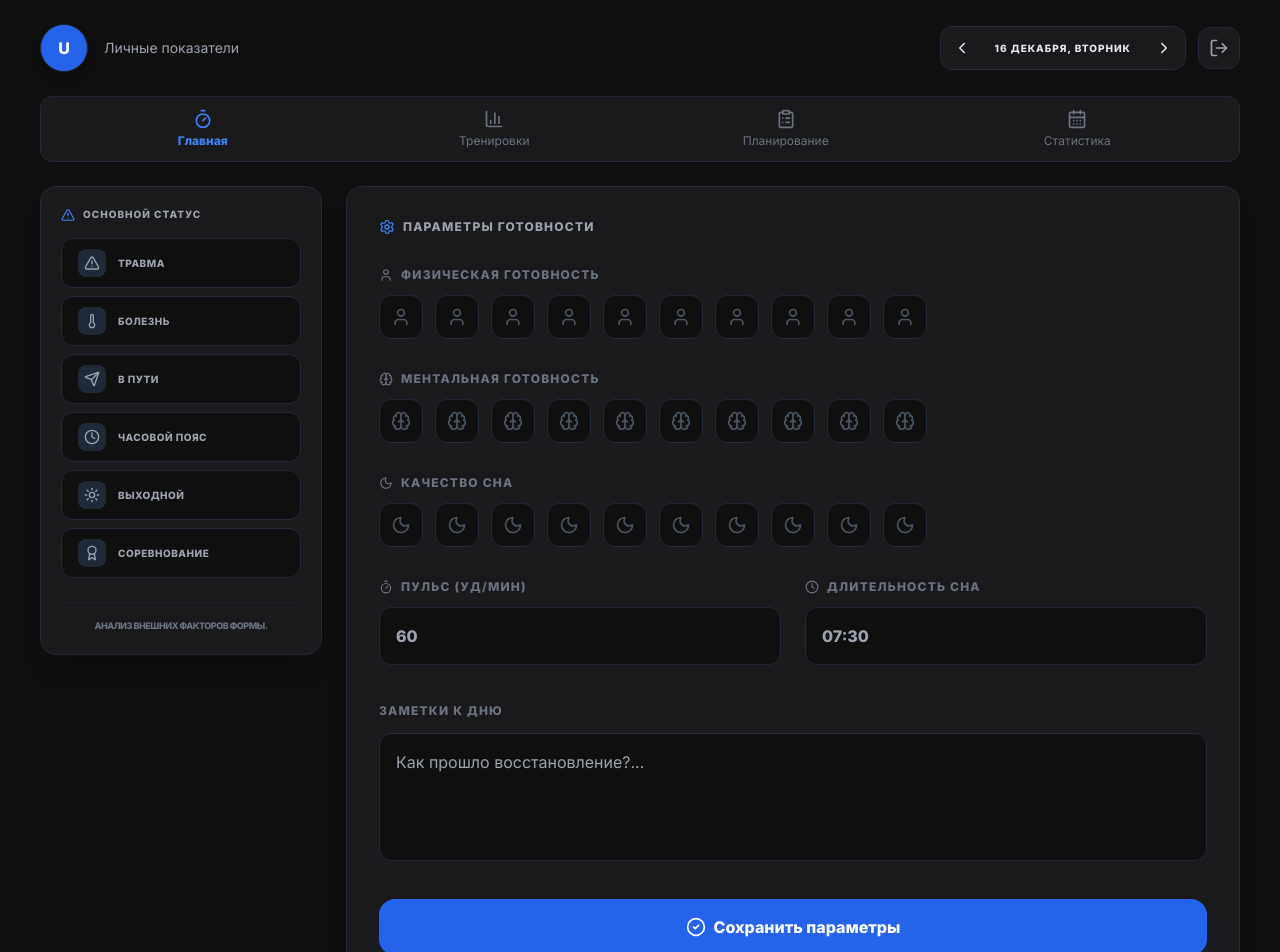
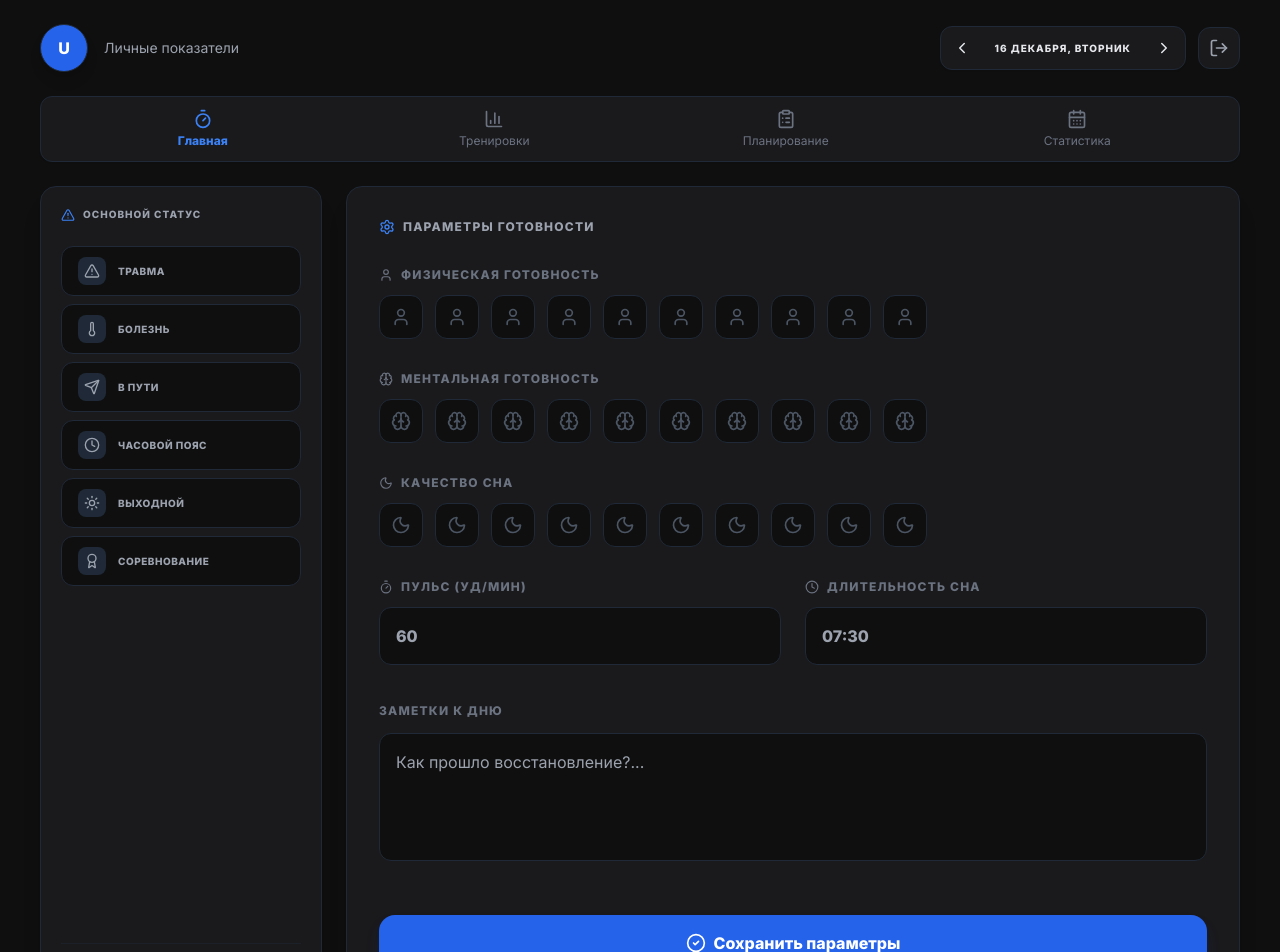
Before and after one commit to mbaliabin/dagbook-test, a React (Vite) app in the folder fasx-frontend/: page /daily in a window 1280 px wide. Shown: the top 952 px of the page. Built offline with nearby package versions, Linux system fonts and the light colour scheme; no server answers.

Commit message:
Доработка AccountPage.tsx 65

```diff
--- a/fasx-frontend/src/pages/DailyParameters.tsx
+++ b/fasx-frontend/src/pages/DailyParameters.tsx
@@ -11,7 +11,7 @@ import { getUserProfile } from "../api/getUserProfile";
 
 dayjs.locale("ru");
 
-// --- ВСПОМОГАТЕЛЬНЫЕ КОМПОНЕНТЫ ---
+// --- КОМПОНЕНТЫ (Компактные размеры) ---
 
 const TenButtons = ({ value, onChange, Icon }: { value: number; onChange: (val: number) => void; Icon: any }) => (
   <div className="flex flex-wrap gap-2 md:gap-3">
@@ -34,7 +34,6 @@ const TenButtons = ({ value, onChange, Icon }: { value: number; onChange: (val:
   </div>
 );
 
-// Сделали кнопку ниже (py-2.5 вместо py-4)
 const CompactStatusButton = ({ id, label, Icon, activeId, onClick, activeColor }: any) => {
   const isActive = activeId === id;
   return (
@@ -148,7 +147,7 @@ export default function DailyParameters() {
           </div>
 
           <div className="flex items-center space-x-3">
-            <div className="flex items-center bg-[#1a1a1d] border border-gray-800 rounded-xl p-1">
+            <div className="flex items-center bg-[#1a1a1d] border border-gray-800 rounded-xl p-1 shadow-sm">
               <button onClick={() => setSelectedDate(selectedDate.subtract(1, "day"))} className="p-2 hover:text-blue-500 transition-colors"><ChevronLeft size={18}/></button>
               <span className="px-4 text-[10px] font-black uppercase tracking-widest min-w-[140px] text-center">
                 {selectedDate.format("D MMMM, dddd")}
@@ -176,13 +175,14 @@ export default function DailyParameters() {
           })}
         </div>
 
-        {/* GRID: Колонки больше не растягиваются (убрали items-stretch) */}
-        <div className="grid lg:grid-cols-4 gap-6 items-start">
+        {/* СЕТКА С ВЫРАВНИВАНИЕМ (items-stretch) */}
+        <div className="grid lg:grid-cols-4 gap-6 items-stretch">
 
-          {/* СТАТУСЫ (Компактные) */}
+          {/* СТАТУСЫ (Узкая колонка col-span-1) */}
           <div className="lg:col-span-1">
-            <div className="bg-[#1a1a1d] border border-gray-800 p-5 rounded-2xl shadow-xl">
-              <div className="flex items-center gap-2 mb-4 text-gray-400">
+            <div className="bg-[#1a1a1d] border border-gray-800 p-5 rounded-2xl shadow-xl h-full flex flex-col justify-between">
+              <div>
+                <div className="flex items-center gap-2 mb-6 text-gray-400">
                   <AlertTriangle size={14} className="text-blue-500" />
                   <h2 className="text-[10px] font-black uppercase tracking-widest">Основной статус</h2>
                 </div>
@@ -194,8 +194,10 @@ export default function DailyParameters() {
                   <CompactStatusButton id="fridag" label="Выходной" Icon={Sun} activeId={mainParam} onClick={setMainParam} activeColor="bg-green-600" />
                   <CompactStatusButton id="konkurranse" label="Соревнование" Icon={Award} activeId={mainParam} onClick={setMainParam} activeColor="bg-yellow-600" />
                 </div>
+              </div>
 
-              <div className="mt-6 pt-4 border-t border-gray-800/50 hidden lg:block">
+              {/* ПОДПИСЬ В САМОМ НИЗУ */}
+              <div className="mt-8 pt-6 border-t border-gray-800/50 hidden lg:block">
                 <p className="text-[9px] text-gray-500 leading-relaxed uppercase font-bold tracking-tighter text-center">
                   Анализ внешних факторов формы.
                 </p>
@@ -203,15 +205,15 @@ export default function DailyParameters() {
             </div>
           </div>
 
-          {/* ПОКАЗАТЕЛИ (Основная форма) */}
+          {/* ПОКАЗАТЕЛИ (Широкая колонка col-span-3) */}
           <div className="lg:col-span-3">
-            <div className="bg-[#1a1a1d] border border-gray-800 p-8 rounded-2xl shadow-xl space-y-8">
+            <div className="bg-[#1a1a1d] border border-gray-800 p-8 rounded-2xl shadow-xl h-full flex flex-col space-y-8">
               <div className="flex items-center gap-2 text-gray-400">
                 <Settings size={16} className="text-blue-500" />
                 <h2 className="text-xs font-black uppercase tracking-widest">Параметры готовности</h2>
               </div>
 
-              <div className="grid gap-8">
+              <div className="grid gap-8 flex-grow">
                 <section className="space-y-3">
                   <label className="text-xs font-bold text-gray-500 uppercase tracking-widest flex items-center gap-2">
                     <User size={14}/> Физическая готовность
@@ -257,10 +259,12 @@ export default function DailyParameters() {
                 </section>
               </div>
 
+              <div className="pt-4">
                 <button onClick={handleSave} className="w-full bg-blue-600 hover:bg-blue-700 text-white font-bold py-4 rounded-2xl flex items-center justify-center gap-2 transition-all shadow-lg shadow-blue-900/30 active:scale-[0.98]">
                   <CheckCircle2 size={20} />
                   Сохранить параметры
                 </button>
+              </div>
             </div>
           </div>
 
```
Lines whose indentation alone changed are shown as unchanged.
